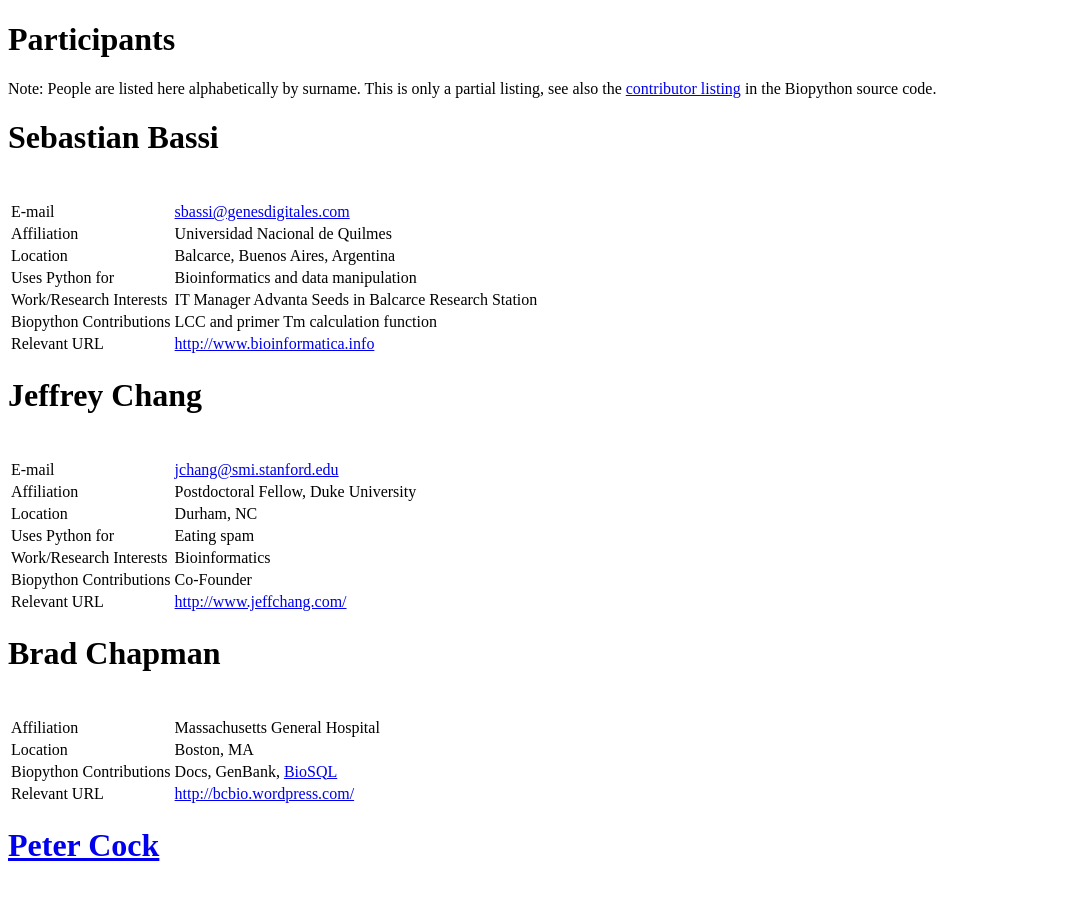
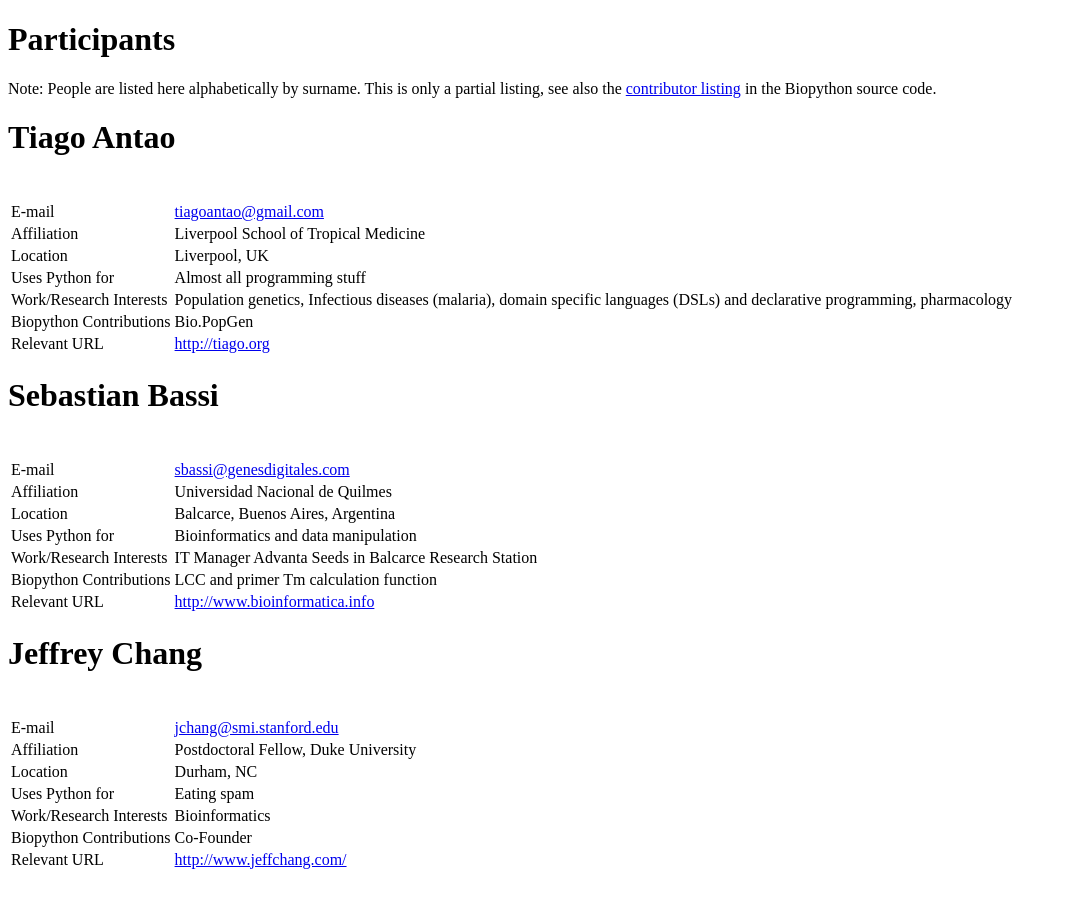
Before and after one commit to biopython/biopython.github.io, a Jekyll site: the page built from wiki/Participants.md, in a window 1280 px wide and 900 px high. Shown: the whole window, without its empty margins (0-1067 px from the left). Built offline with Jekyll 4.4.1, drawn with Linux system fonts in a browser that asks for light colours.

Commit message:
Change to wiki page

```diff
--- a/wiki/Participants.md
+++ b/wiki/Participants.md
@@ -8,6 +8,19 @@ Note: People are listed here alphabetically by surname. This is only a
 partial listing, see also the [contributor
 listing](http://biopython.org/SRC/biopython/CONTRIB) in the Biopython
 source code.
+
+Tiago Antao
+===========
+
+|                         |                                                                                                                                |
+|-------------------------|--------------------------------------------------------------------------------------------------------------------------------|
+| E-mail                  | [tiagoantao@gmail.com](mailto:tiago@gmail.com)                                                                                 |
+| Affiliation             | Liverpool School of Tropical Medicine                                                                                          |
+| Location                | Liverpool, UK                                                                                                                  |
+| Uses Python for         | Almost all programming stuff                                                                                                   |
+| Work/Research Interests | Population genetics, Infectious diseases (malaria), domain specific languages (DSLs) and declarative programming, pharmacology |
+| Biopython Contributions | Bio.PopGen                                                                                                                     |
+| Relevant URL            | <http://tiago.org>                                                                                                             |
 
 Sebastian Bassi
 ===============
```
Also changed, not shown: 1 other file.
